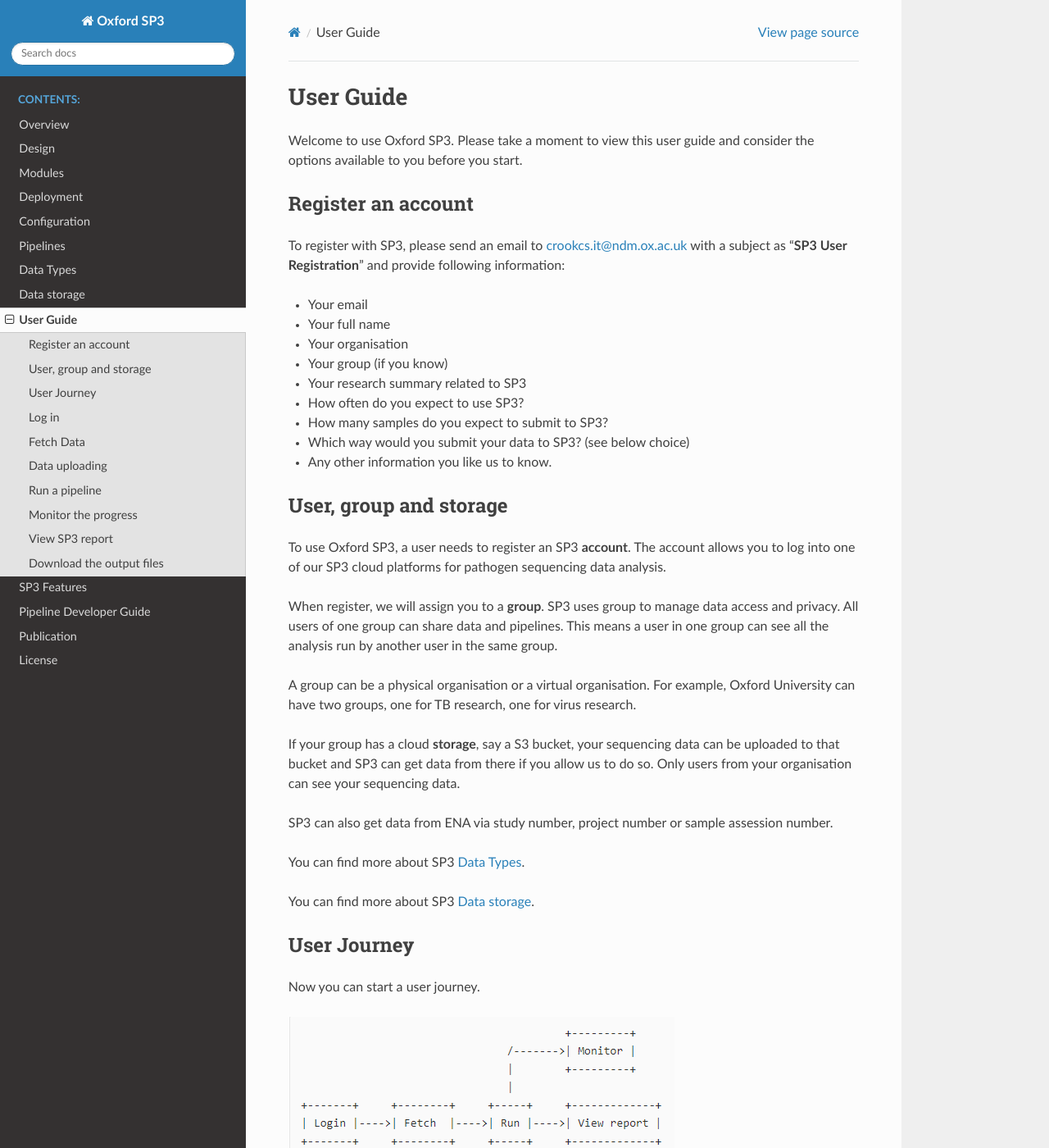
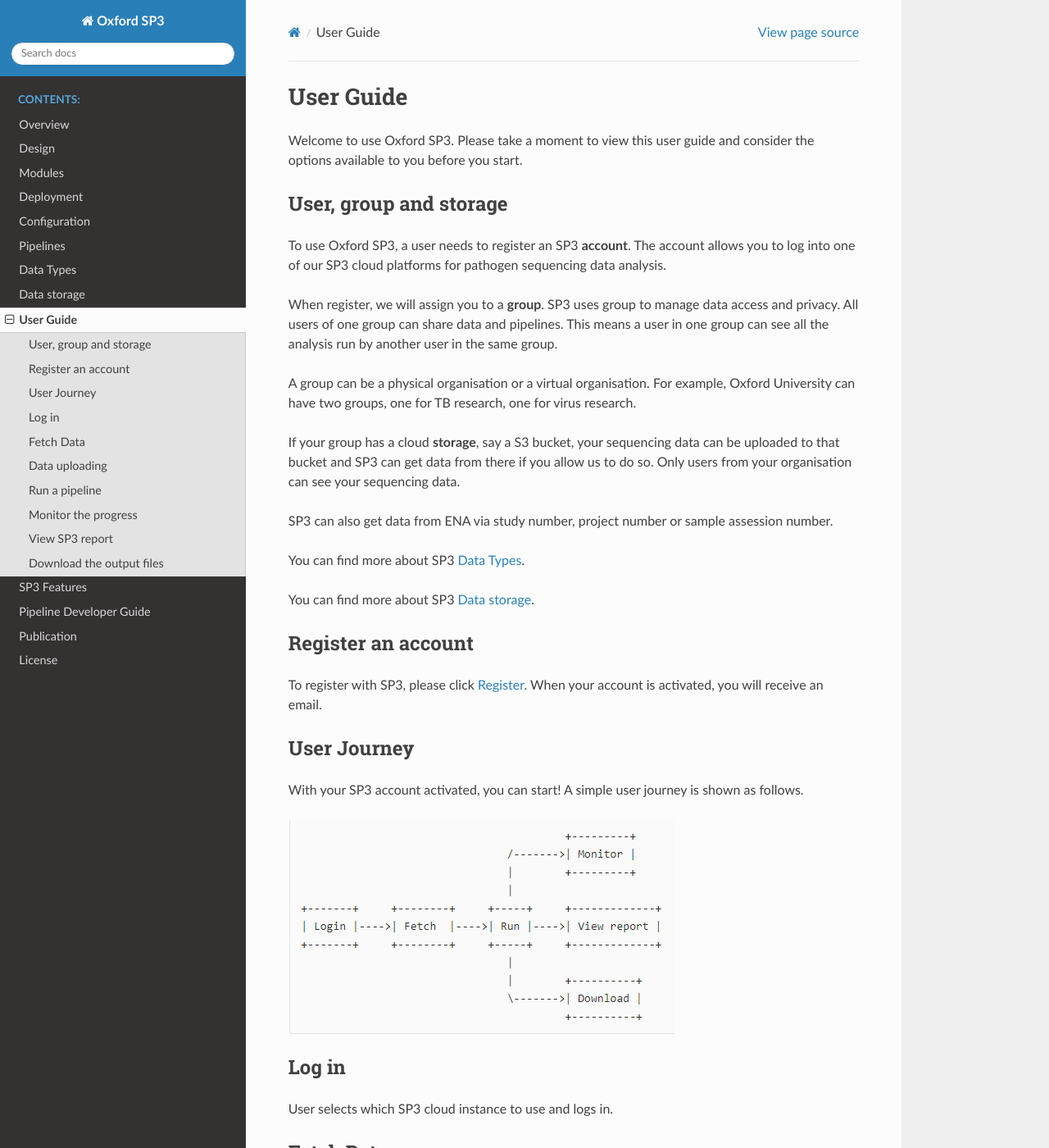
Before and after one commit to oxfordmmm/catdocs, a Sphinx documentation site: the page built from docs/source/user.rst, in a window 1280 px wide and 1400 px high. Shown: the whole window at 82% size. Built offline with Sphinx 7.4.7 and the Read the Docs theme 2.0.0, drawn with Linux system fonts in a browser that asks for light colours; some of the changed text lies outside the part shown.

Commit message:
update user guide with new registration link etc.

```diff
--- a/docs/source/user.rst
+++ b/docs/source/user.rst
@@ -5,20 +5,6 @@
 
 Welcome to use Oxford SP3. Please take a moment to view this user guide and consider the options available to you before you start.
 
-Register an account
--------------------
-
-To register with SP3, please send an email to crookcs.it@ndm.ox.ac.uk with a subject as "**SP3 User Registration**" and provide following information:
-
-* Your email
-* Your full name
-* Your organisation
-* Your group (if you know)
-* Your research summary related to SP3
-* How often do you expect to use SP3?
-* How many samples do you expect to submit to SP3?
-* Which way would you submit your data to SP3? (see below choice)
-* Any other information you like us to know.
 
 User, group and storage
 -----------------------
@@ -37,10 +23,16 @@
 
 You can find more about SP3 :ref:`data-storage`.
 
+Register an account
+-------------------
+
+To register with SP3, please click `Register <https://sp3ebi.mmmoxford.uk/register_sp3_user>`_. When your account is activated, you will receive an email.
+
+
 User Journey
 ------------
 
-Now you can start a user journey.
+With your SP3 account activated, you can start! A simple user journey is shown as follows.
 
 .. image:: _static/flow.png
 
@@ -119,6 +111,12 @@
 
 All output files are avaialbe for download via a command or via web.
 
+Click the **download link**, you will be able to explore the output files and download any of them.
+
+You can also use the **wget** command shown to get all output files for your run.
+
+There is a filter option **(-A)** to help you only download a special type of files, see examples below.
+
 .. image:: _static/output.png
 
 
```
